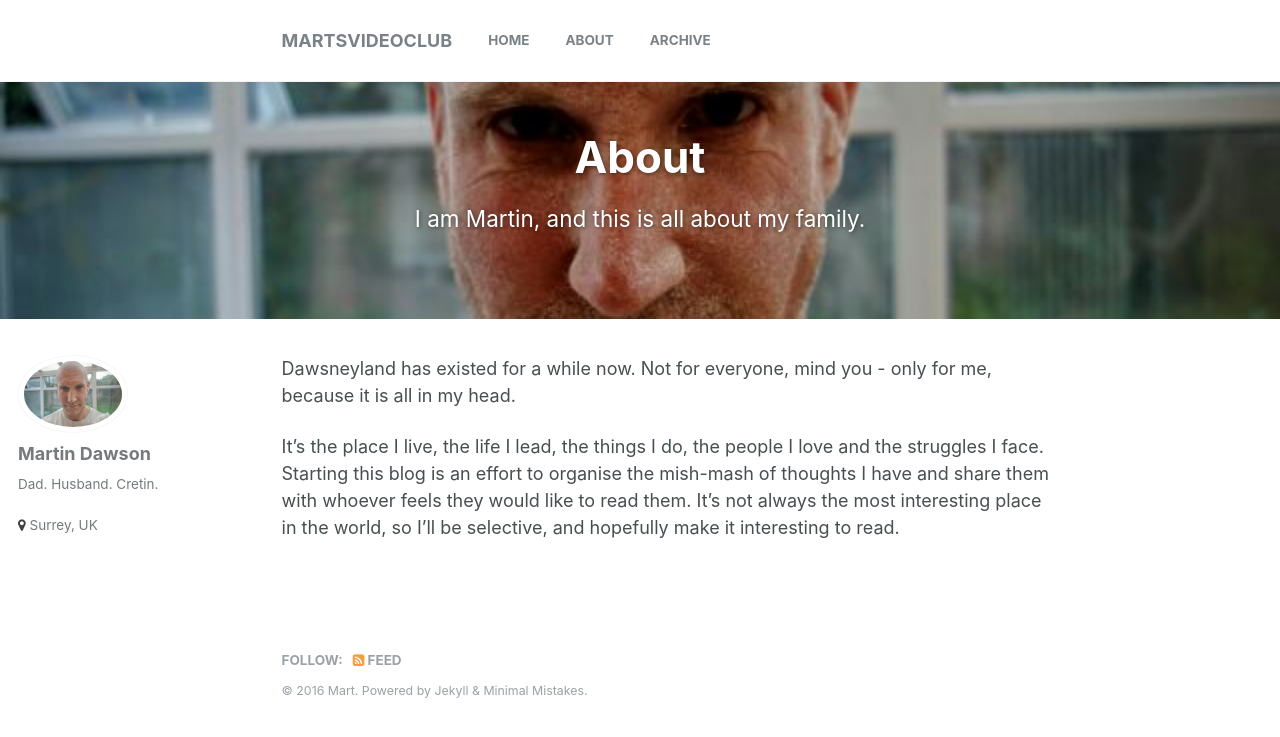
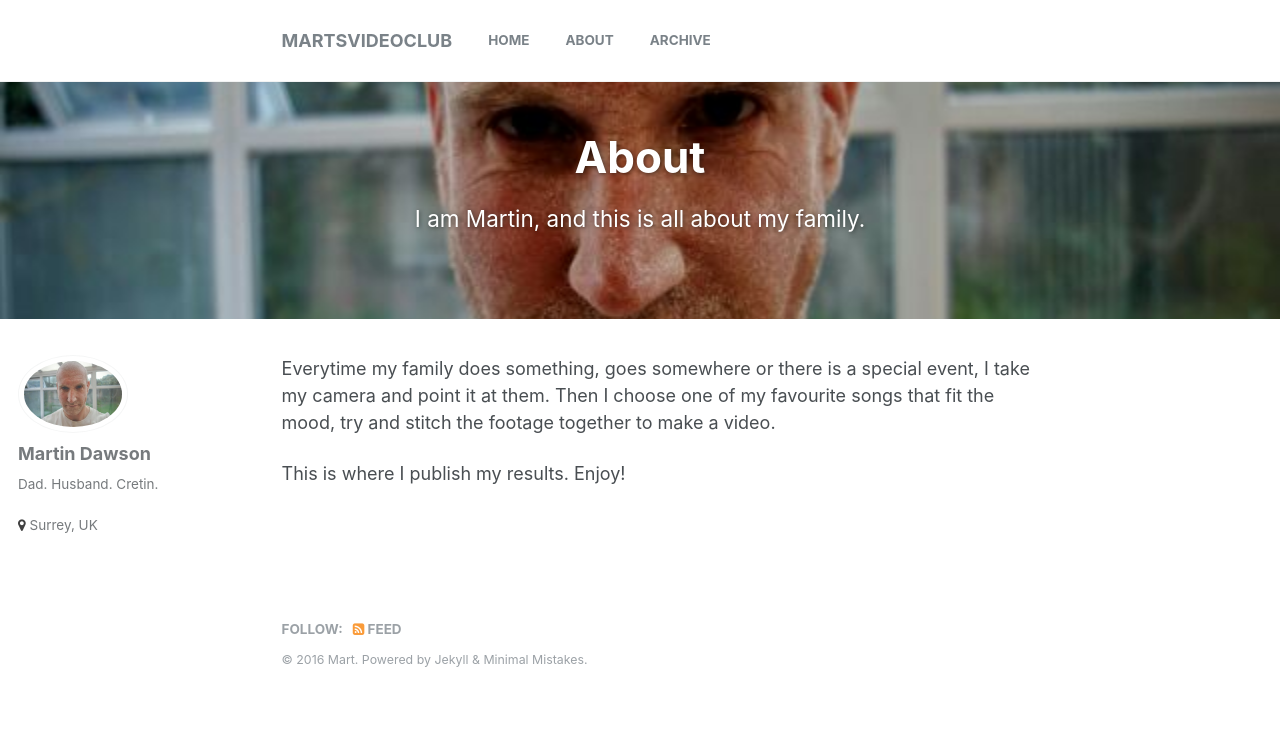
Before and after one commit to martsvideoclub/mmartvid, a Jekyll site: the page built from _pages/about.md, in a window 1280 px wide. Shown: the top 737 px of the page. Built offline with Jekyll 4.4.1, drawn with Linux system fonts in a browser that asks for light colours.

Commit message:
Update about.md

```diff
--- a/_pages/about.md
+++ b/_pages/about.md
@@ -9,6 +9,6 @@ permalink: /about/
 
 ---
 
-Dawsneyland has existed for a while now. Not for everyone, mind you - only for me, because it is all in my head.
+Everytime my family does something, goes somewhere or there is a special event, I take my camera and point it at them. Then I choose one of my favourite songs that fit the mood, try and stitch the footage together to make a video.
 
-It’s the place I live, the life I lead, the things I do, the people I love and the struggles I face. Starting this blog is an effort to organise the mish-mash of thoughts I have and share them with whoever feels they would like to read them. It’s not always the most interesting place in the world, so I’ll be selective, and hopefully make it interesting to read.
+This is where I publish my results. Enjoy!
```
